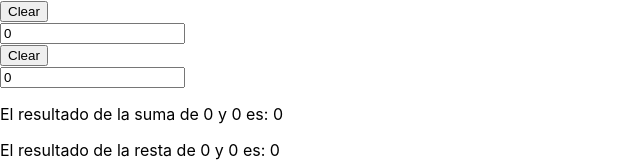
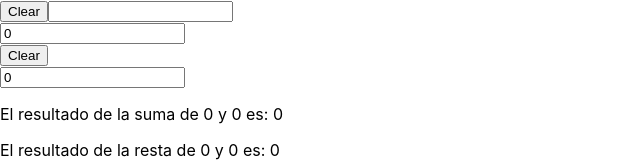
Before and after one commit to juanquattordio/calculadoraAvanzada, a React (Create React App) app: page / in a window 1280 px wide. Shown: the top 162 px of the page, without its empty margins (0-640 px from the left). Built offline with nearby package versions, Linux system fonts and the light colour scheme.

Commit message:
Bloqueo ingreso de letras

```diff
--- a/src/CalcAvanzada.js
+++ b/src/CalcAvanzada.js
@@ -14,8 +14,20 @@ class CalcAvanzada extends Component {
             [name]: 0,
         })
     }
-    changeValue = (value, name) => {
-        console.log("Se cambio " + name + " con valor " + value);
+    // changeValue2 = (value, name) => {
+    //     if (value == 'Backspace') {
+    //         this.setState({
+    //             [name]: this.state.[name].slice(0, -1),
+    //         })
+    //     }
+    //     else {
+    //         this.setState({
+    //             [name]: this.state.[name] + value,
+    //         })
+    //     }
+    // }
+
+    changeValue = (value, name, e) => {
         this.setState({
             [name]: value,
         })
@@ -25,10 +37,13 @@ class CalcAvanzada extends Component {
         return (
             <div>
                 <ClearButton name="input1" onClick={this.clear}></ClearButton>
-                <Input name="input1" onChange={this.changeValue} valor={this.state.input1}></Input>
+                <input ></input>
+                <Input name="input1" onChange={this.changeValue} onKeyDown={this.changeValue2}
+                    valor={this.state.input1}></Input>
 
                 <ClearButton name="input2" onClick={this.clear}></ClearButton>
-                <Input name="input2" onChange={this.changeValue} valor={this.state.input2}></Input>
+                <Input name="input2" onChange={this.changeValue} onKeyDown={this.changeValue2}
+                    valor={this.state.input2}></Input>
 
                 <Result value={this.state.input1} value2={this.state.input2}></Result>
             </div>
--- a/src/Input.js
+++ b/src/Input.js
@@ -4,15 +4,22 @@ import './App.css';
 class Input extends Component {
 
     changeValue = (e) => {
-        this.props.onChange(e.target.value, [e.target.name])
+        if (!isNaN(e.target.value) || e.target.value == '.') {
+            this.props.onChange(e.target.value, [e.target.name])
+        }
     }
-    console = (e) => {
-        console.log("Key" + e.key + " code " + e.code)
+    changeValue2 = (e) => {
+        const allowedKey = ['0', '1', '2', '3', '4', '5', '6', '7', '8', '9', '.', 'Backspace'];
+        let i = allowedKey.indexOf(e.key);
+        if (i >= 0) {
+            this.props.onKeyDown(e.key, [e.target.name])
+        }
     }
     render() {
         return (
             <div>
-                <input type="text" name={this.props.name} onChange={this.changeValue} value={this.props.valor} onKeyDown={this.console}>
+                <input type="text" name={this.props.name} onChange={this.changeValue}
+                    value={this.props.valor}>
                 </input>
 
             </div>
```
